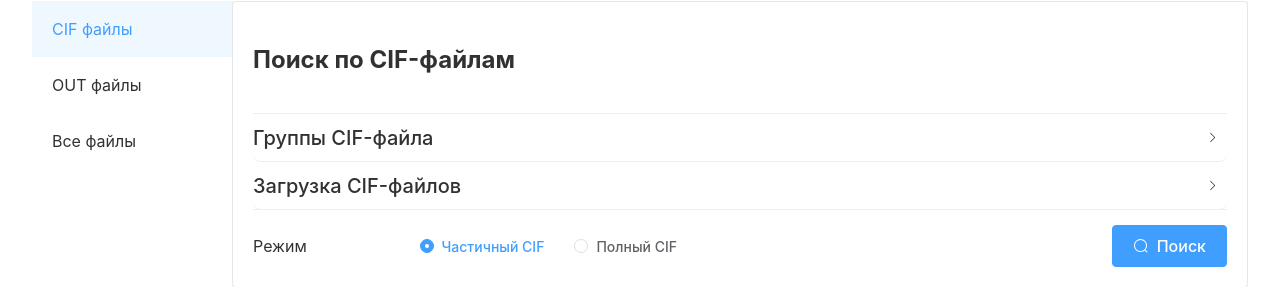
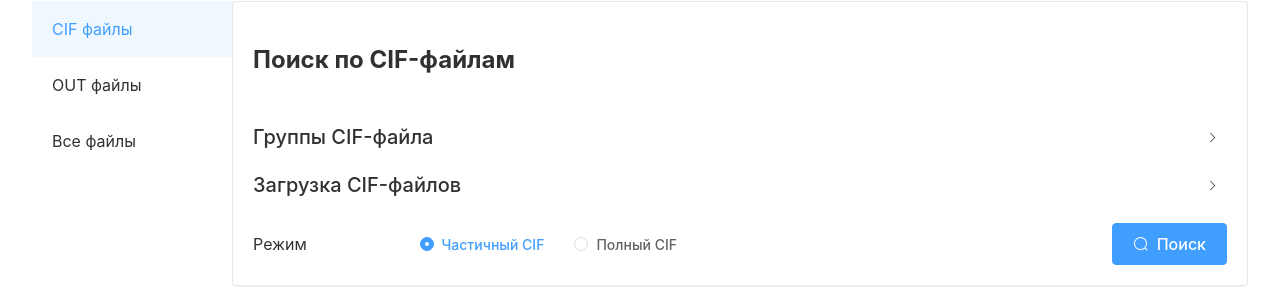
Before and after one commit to laktes1/Materials-Data, a Vue app: page / in a window 1280 px wide. Both pictures are taken after a click on the button "Войти". Shown: the part 160-447 px from the top of the page. Built offline with nearby package versions, Linux system fonts and the light colour scheme.

Commit message:
feat: change ui

```diff
--- a/src/assets/scss/element-plus-reset.scss
+++ b/src/assets/scss/element-plus-reset.scss
@@ -22,3 +22,11 @@ th.el-table__cell{
   padding: 20px !important;
   font-size: 16px !important;
 }
+
+.el-collapse-item__header {
+  border: none !important;
+}
+
+.el-collapse {
+  border: none !important;
+}
```
